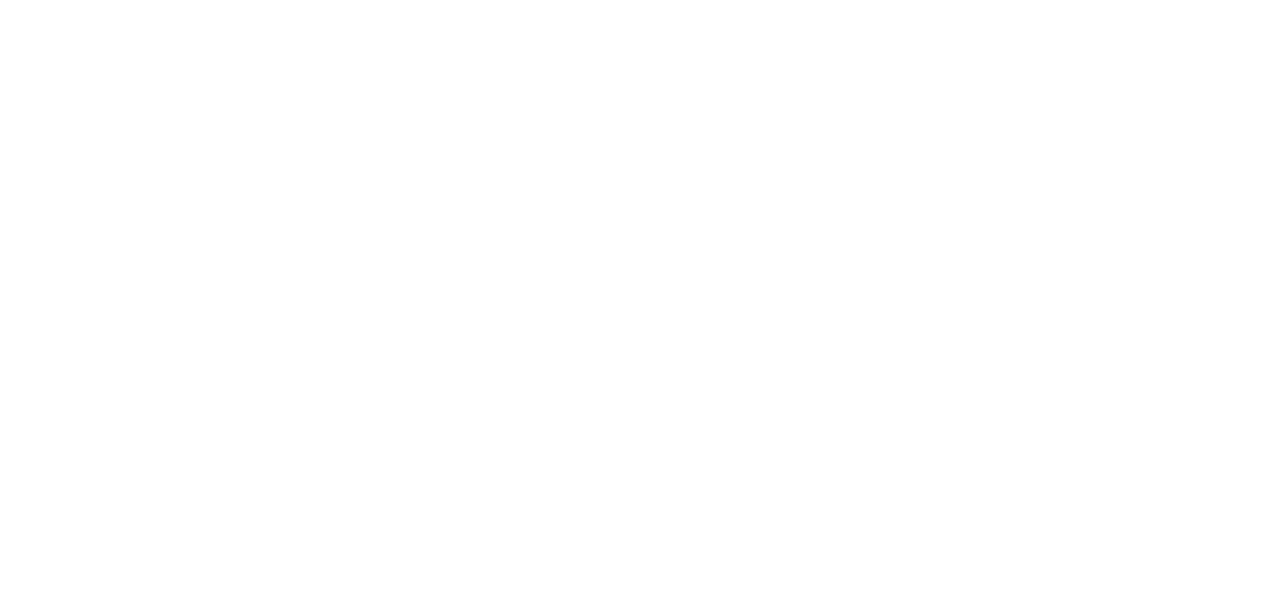
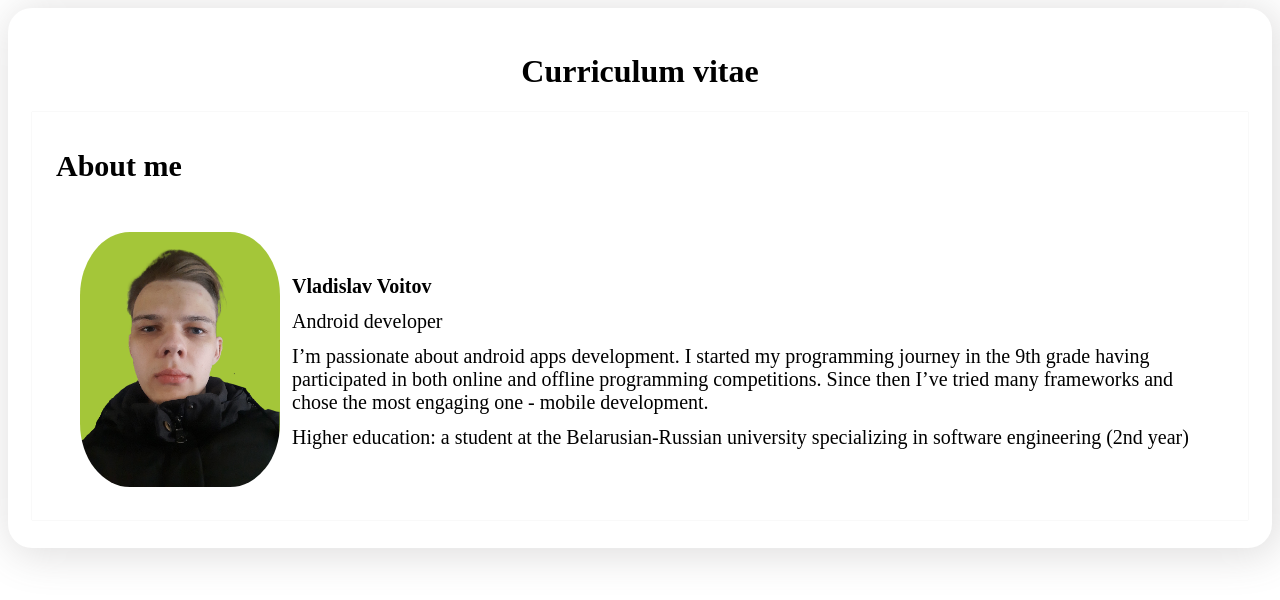
Before and after one commit to VladislavDobrihlopez/HTML_CSS_CV, a plain HTML site: page index.html in a window 1280 px wide. Drawn offline with Linux system fonts and the light colour scheme.

Commit message:
feat: add about section with avatar, styles

```diff
--- a/index.html
+++ b/index.html
@@ -9,14 +9,35 @@
 </head>
 
 <body>
-    <nav>
-    </nav>
+    <main>
+        <div class="surface">
+            <header>
+                <h1 class="cool_title">Curriculum vitae</h1>
+                <section class="about_me cv_section body_medium">
+                    <h2>About me</h2>
+                    <div class="intro">
+                        <div class="photo">
+                            <img src="images/my_photo.png"
+                                alt="My photo">
+                        </div>
+                        <div class="about_me_info">
+                            <p><strong>Vladislav Voitov</strong></p>
+                            <p>Android developer</p>
+                            <p>I’m passionate about android apps development. I started my programming journey in the
+                                9th
+                                grade having participated in both online and offline programming competitions. Since
+                                then
+                                I’ve tried many frameworks and chose the most engaging one - mobile development.</p>
+                            <p>Higher education: a student at the Belarusian-Russian university specializing in software
+                                engineering (2nd year)
 
-    <main>
+                            </p>
+                        </div>
+                    </div>
+                </section>
+            </header>
+        </div>
     </main>
-
-    <footer>
-    </footer>
 </body>
 
 </html>
--- a/style.css
+++ b/style.css
@@ -0,0 +1,55 @@
+h1 {
+    text-align: center;
+}
+
+.body_medium {
+    font-size: 20px;
+    font-weight: normal;
+}
+
+.title_large {
+    font-family: 'Arial', sans-serif;
+    font-weight: bold;
+    font-size: 48px;
+    letter-spacing: 5px;
+    text-align: center;
+}
+
+.photo img {
+    height: 255px;
+    width: 200px;
+    border-radius: 25% 25% 25% 25%;
+}
+
+.surface {
+    box-shadow: 4px 4px 40px 4px rgba(99, 94, 94, 0.2);
+    padding: 24px;
+    border-radius: 24px;
+}
+
+.intro {
+    padding: 24px;
+    display: flex;
+    align-items: center;
+    justify-content: center;
+}
+
+.cv_section {
+    margin: 4px 0px 4px 0px;
+    padding: 12px 0px 4px 24px;
+    box-shadow: 0px 0px 1px 0px rgba(64, 65, 68, 0.2);
+    border-radius: 0px;
+    /* transition: box-shadow, margin, border-radius 1.5s ease-out; */
+    transition: all 0.5s ease-out;
+}
+
+.cv_section:hover {
+    margin: 4px 0px 8px 8px;
+    background-color: #E9EBF8;
+    border-radius: 24px;
+    box-shadow: -4px -4px 12px 2px rgba(64, 65, 68, 0.2);
+}
+
+.intro p {
+    margin: 12px;
+}
```
Also changed, not shown: images/my_photo.png (added).
